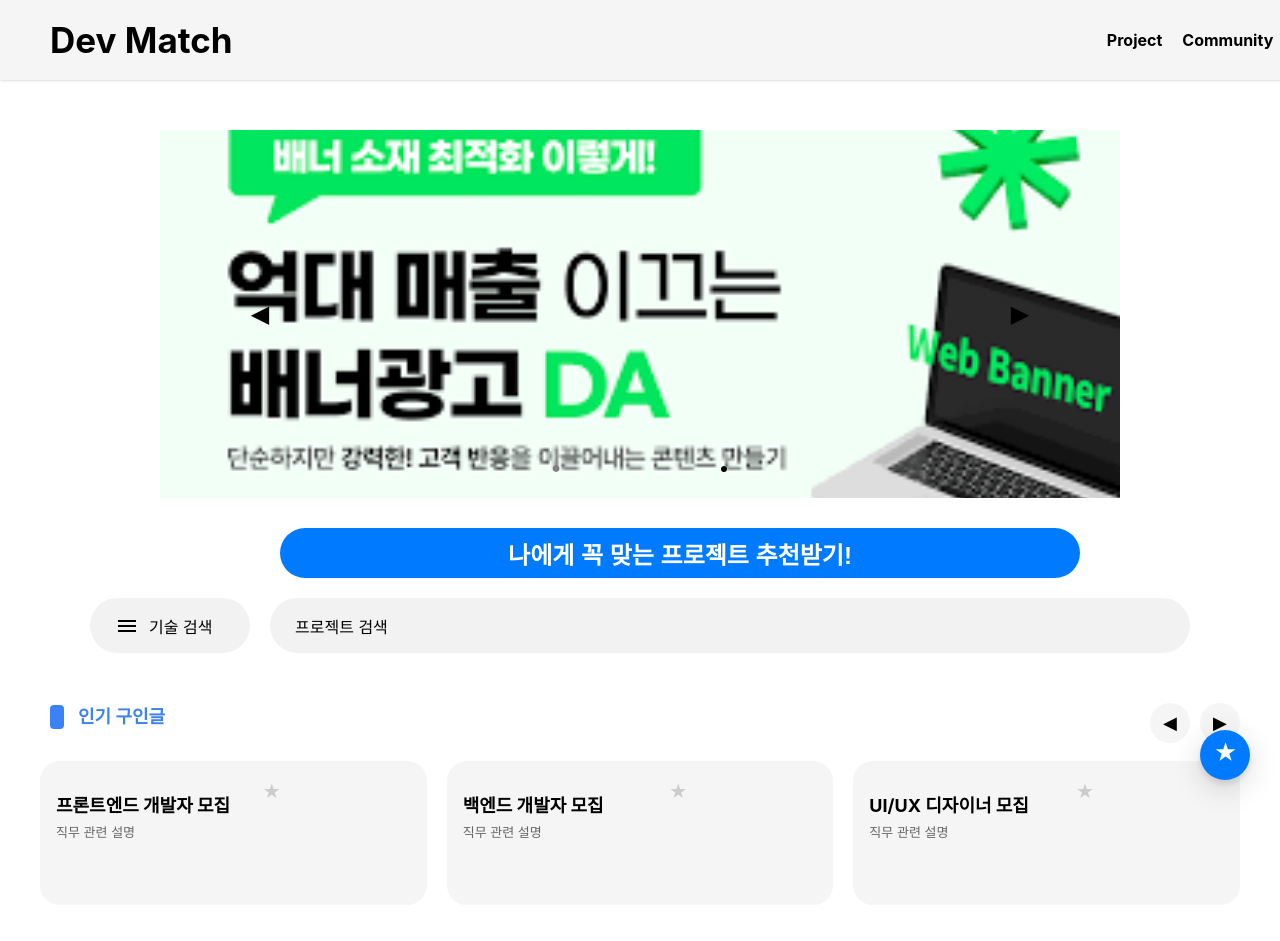
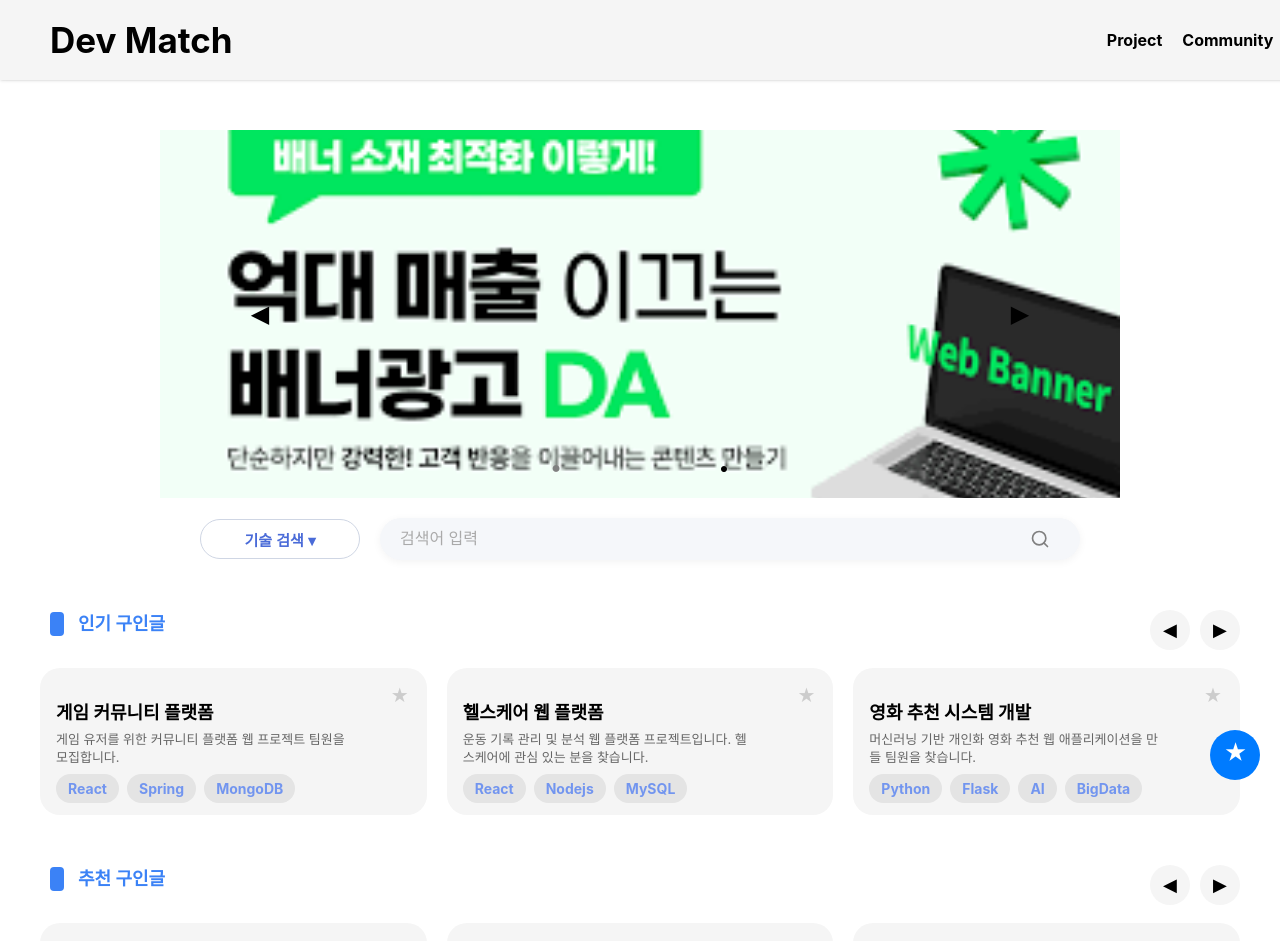
Before and after one commit to YNU-MIDAS-Capstone-Design/front-react, a React (Create React App) app in the folder frontend/: page / in a window 1280 px wide. Shown: the top 941 px of the page. Built offline with nearby package versions, Linux system fonts and the light colour scheme; no server answers.

Commit message:
Fix: 홈페이지 버튼 수정 및, 검색 추가

```diff
--- a/frontend/src/pages/Home.jsx
+++ b/frontend/src/pages/Home.jsx
@@ -1,52 +1,213 @@
 import React, { useState, useEffect } from "react";
+import { useNavigate } from "react-router-dom";
 import classNames from "classnames";
 import styles from "../style/Home.module.css";
+import axios from "axios";
 import banner1 from "../assets/banner.png";
 import banner2 from "../assets/banner2.png";
-import MenuIcon from "@mui/icons-material/Menu";
-import Modal from "../components/modal";
-import AlarmButton from "../components/alarmButton/AlarmButton";
+import StackFilter from "../components/template/StackFilter";
+import SearchBar from "../components/template/Homesearch";
 
 const banners = [banner1, banner2];
 
+const dummyData = {
+  recent: [
+    {
+      project_id: 1,
+      title: "AI 쇼핑몰 프로젝트",
+      description:
+        "AI 추천 알고리즘을 기반으로 한 스마트 쇼핑몰 웹 프로젝트의 팀원을 모집합니다.",
+      stackList: ["Python", "Django", "AI"],
+    },
+    {
+      project_id: 2,
+      title: "Spring Boot API 서버 개발",
+      description:
+        "Spring Boot를 활용한 쇼핑몰 백엔드 API 서버를 개발할 팀원을 찾습니다.",
+      stackList: ["Java", "Spring", "MySQL"],
+    },
+    {
+      project_id: 3,
+      title: "React UI/UX 개선",
+      description:
+        "React 기반의 UI/UX 개선 프로젝트를 함께할 프론트엔드 개발자를 모집합니다.",
+      stackList: ["React"],
+    },
+    {
+      project_id: 4,
+      title: "영화 추천 시스템 개발",
+      description:
+        "머신러닝 기반 개인화 영화 추천 웹 애플리케이션을 만들 팀원을 찾습니다.",
+      stackList: ["Python", "Flask", "AI", "BigData"],
+    },
+    {
+      project_id: 5,
+      title: "실시간 채팅 웹앱",
+      description:
+        "WebSocket 기반 실시간 채팅 웹앱 프로젝트에 참여할 인원을 모집합니다.",
+      stackList: ["Spring"],
+    },
+    {
+      project_id: 6,
+      title: "게임 커뮤니티 플랫폼",
+      description:
+        "게임 유저를 위한 커뮤니티 플랫폼 웹 프로젝트 팀원을 모집합니다.",
+      stackList: ["React", "Spring", "MongoDB"],
+    },
+  ],
+  popular: [
+    {
+      project_id: 6,
+      title: "게임 커뮤니티 플랫폼",
+      description:
+        "게임 유저를 위한 커뮤니티 플랫폼 웹 프로젝트 팀원을 모집합니다.",
+      stackList: ["React", "Spring", "MongoDB"],
+    },
+    {
+      project_id: 9,
+      title: "헬스케어 웹 플랫폼",
+      description:
+        "운동 기록 관리 및 분석 웹 플랫폼 프로젝트입니다. 헬스케어에 관심 있는 분을 찾습니다.",
+      stackList: ["React", "Nodejs", "MySQL"],
+    },
+    {
+      project_id: 4,
+      title: "영화 추천 시스템 개발",
+      description:
+        "머신러닝 기반 개인화 영화 추천 웹 애플리케이션을 만들 팀원을 찾습니다.",
+      stackList: ["Python", "Flask", "AI", "BigData"],
+    },
+    {
+      project_id: 10,
+      title: "여행 커뮤니티 웹 서비스",
+      description: "여행 후기 공유 및 동행 매칭 서비스 개발 프로젝트입니다.",
+      stackList: ["React", "Spring", "AWS"],
+    },
+    {
+      project_id: 1,
+      title: "AI 쇼핑몰 프로젝트",
+      description:
+        "AI 추천 알고리즘을 기반으로 한 스마트 쇼핑몰 웹 프로젝트의 팀원을 모집합니다.",
+      stackList: ["Python", "Django", "AI"],
+    },
+    {
+      project_id: 8,
+      title: "데이터 시각화 대시보드",
+      description:
+        "차트와 그래프를 포함한 웹 기반 데이터 대시보드 개발자를 모집합니다.",
+      stackList: ["Spring", "BigData"],
+    },
+  ],
+  recommend: [
+    {
+      project_id: 1,
+      title: "AI 쇼핑몰 프로젝트",
+      description:
+        "AI 추천 알고리즘을 기반으로 한 스마트 쇼핑몰 웹 프로젝트의 팀원을 모집합니다.",
+      stackList: ["Python", "Django", "AI"],
+    },
+    {
+      project_id: 2,
+      title: "Spring Boot API 서버 개발",
+      description:
+        "Spring Boot를 활용한 쇼핑몰 백엔드 API 서버를 개발할 팀원을 찾습니다.",
+      stackList: ["Java", "Spring", "MySQL"],
+    },
+    {
+      project_id: 3,
+      title: "React UI/UX 개선",
+      description:
+        "React 기반의 UI/UX 개선 프로젝트를 함께할 프론트엔드 개발자를 모집합니다.",
+      stackList: ["React"],
+    },
+    {
+      project_id: 4,
+      title: "영화 추천 시스템 개발",
+      description:
+        "머신러닝 기반 개인화 영화 추천 웹 애플리케이션을 만들 팀원을 찾습니다.",
+      stackList: ["Python", "Flask", "AI", "BigData"],
+    },
+    {
+      project_id: 5,
+      title: "실시간 채팅 웹앱",
+      description:
+        "WebSocket 기반 실시간 채팅 웹앱 프로젝트에 참여할 인원을 모집합니다.",
+      stackList: ["Spring"],
+    },
+    {
+      project_id: 6,
+      title: "게임 커뮤니티 플랫폼",
+      description:
+        "게임 유저를 위한 커뮤니티 플랫폼 웹 프로젝트 팀원을 모집합니다.",
+      stackList: ["React", "Spring", "MongoDB"],
+    },
+  ],
+};
+
 const Home = () => {
+  const [data, setData] = useState({ popular: [], recommend: [], recent: [] });
+  const [favorites, setFavorites] = useState({
+    popular: Array(6).fill(false),
+    recommend: Array(6).fill(false),
+    recent: Array(6).fill(false),
+  });
+  const [slideState, setSlideState] = useState({
+    popular: 0,
+    recommend: 0,
+    recent: 0,
+  });
+
+  const [errorMessage, setErrorMessage] = useState("");
+  const [isHidden, setIsHidden] = useState(true);
   const [currentSlide, setCurrentSlide] = useState(0);
   const totalSlides = banners.length;
 
-  // ✅ 각 섹션별 즐겨찾기 상태 분리 (객체 사용)
-  const [favorites, setFavorites] = useState({
-    job: Array(3).fill(false),
-    algo: Array(3).fill(false),
-    recent: Array(3).fill(false),
+  const [searchKeyword, setSearchKeyword] = useState("");
+  const [selectedStacks, setSelectedStacks] = useState([]);
+  const [isSearchOpen, setIsSearchOpen] = useState(false);
+
+  const navigate = useNavigate();
+
+  useEffect(() => {
+    axios
+      .get("/api/jobs")
+      .then((res) => {
+        if (res.data.code === "SU") {
+          setData({
+            recent: res.data.recent || [],
+            popular: res.data.popular || [],
+            recommend: res.data.recommend || [],
           });
+        } else {
+          setErrorMessage(`[${res.data.code}] ${res.data.message}`);
+        }
+      })
+      .catch((err) => {
+        console.warn("백엔드 연동 실패. 더미 데이터를 사용합니다.");
+        setData(dummyData);
 
-  const [isHidden, setIsHidden] = useState(true);
-  const [jobSlide, setJobSlide] = useState(0);
-  const [algoSlide, setAlgoSlide] = useState(0);
-  const [recentSlide, setRecentSlide] = useState(0);
+        const isBackendError = err.response?.data?.code && err.response?.data?.message;
+        if (isBackendError) {
+          const { code, message } = err.response.data;
+          setErrorMessage(`[${code}] ${message}`);
+        } else {
+          setErrorMessage("");
+        }
+      });
+  }, []);
 
-  // ✅ 스크롤 감지해서 Match 고정 + 하단 Match 추가
+
+
   useEffect(() => {
     const handleScroll = () => {
-      const bannerHeight = document.querySelector(
-        `.${styles.Banner}`
-      ).offsetHeight;
+      const bannerHeight = document.querySelector(`.${styles.Banner}`)?.offsetHeight || 0;
       const scrollThreshold = bannerHeight * 0.6;
-
-      if (window.scrollY > bannerHeight) {
-        setIsHidden(false);
-      } else if (window.scrollY < scrollThreshold) {
-        setIsHidden(true);
-      }
+      setIsHidden(window.scrollY < scrollThreshold);
     };
-
     window.addEventListener("scroll", handleScroll);
-    return () => {
-      window.removeEventListener("scroll", handleScroll);
-    };
+    return () => window.removeEventListener("scroll", handleScroll);
   }, []);
 
-  // ✅ 배너 슬라이드 기능
   const nextSlide = () => {
     setCurrentSlide((prev) => (prev + 1) % totalSlides);
   };
@@ -55,59 +216,6 @@ const Home = () => {
     setCurrentSlide((prev) => (prev - 1 + totalSlides) % totalSlides);
   };
 
-  const goToSlide = (index) => {
-    setCurrentSlide(index);
-  };
-
-  // ✅ 구인글 슬라이드 기능 (3개씩 이동)
-  const jobSlides = [
-    ["프론트엔드 개발자 모집", "백엔드 개발자 모집", "UI/UX 디자이너 모집"],
-    ["데이터 엔지니어 모집", "AI 연구원 모집", "머신러닝 엔지니어 모집"],
-    ["모바일 앱 개발자 모집", "QA 엔지니어 모집", "프로덕트 매니저 모집"],
-  ];
-  const totalJobSlides = jobSlides.length;
-
-  const nextJobSlide = () => {
-    setJobSlide((prev) => (prev + 1) % totalJobSlides);
-  };
-
-  const prevJobSlide = () => {
-    setJobSlide((prev) => (prev - 1 + totalJobSlides) % totalJobSlides);
-  };
-
-  // ✅ 추천 알고리즘 구인글 슬라이드
-  const algoSlides = [
-    ["데이터 엔지니어 모집", "AI 연구원 모집", "머신러닝 엔지니어 모집"],
-    ["프론트엔드 개발자 모집", "백엔드 개발자 모집", "UI/UX 디자이너 모집"],
-  ];
-  const totalAlgoSlides = algoSlides.length;
-
-  const nextAlgoSlide = () => {
-    setAlgoSlide((prev) => (prev + 1) % totalAlgoSlides);
-  };
-
-  const prevAlgoSlide = () => {
-    setAlgoSlide((prev) => (prev - 1 + totalAlgoSlides) % totalAlgoSlides);
-  };
-
-  // ✅ 최근 구인글 슬라이드
-  const recentSlides = [
-    ["모바일 앱 개발자 모집", "QA 엔지니어 모집", "프로덕트 매니저 모집"],
-    ["데이터 엔지니어 모집", "AI 연구원 모집", "머신러닝 엔지니어 모집"],
-  ];
-  const totalRecentSlides = recentSlides.length;
-
-  const nextRecentSlide = () => {
-    setRecentSlide((prev) => (prev + 1) % totalRecentSlides);
-  };
-
-  const prevRecentSlide = () => {
-    setRecentSlide(
-      (prev) => (prev - 1 + totalRecentSlides) % totalRecentSlides
-    );
-  };
-
-  // ✅ 즐겨찾기(★) 버튼 상태 변경 (각 섹션별로 저장)
   const toggleFavorite = (section, index) => {
     setFavorites((prev) => ({
       ...prev,
@@ -115,17 +223,84 @@ const Home = () => {
     }));
   };
 
-  const [modal, setmodal] = useState(false);
+  const nextJobSectionSlide = (key) => {
+    const max = Math.ceil(data[key].length / 3);
+    setSlideState((prev) => ({ ...prev, [key]: (prev[key] + 1) % max }));
+  };
+
+  const prevJobSectionSlide = (key) => {
+    const max = Math.ceil(data[key].length / 3);
+    setSlideState((prev) => ({ ...prev, [key]: (prev[key] - 1 + max) % max }));
+  };
+
+  const renderSection = (title, key) => {
+    const max = Math.ceil(data[key].length / 3);
+    const jobsToShow = data[key].slice(
+      slideState[key] * 3,
+      slideState[key] * 3 + 3
+    );
 
     return (
-    <>
+      <section className={styles.popularJobListings}>
+        <header className={styles.sectionHeader}>
+          <div className={styles.indicatorContainer}>
+            <div className={styles.blueIndicator}></div>
+          </div>
+          <h2 className={styles.sectionTitle}>{title}</h2>
+          <div className={styles.jobSlideButtons}>
+            <button
+              className={classNames(styles.jobArrow, styles.leftJobArrow)}
+              onClick={() => prevJobSectionSlide(key)}
+              disabled={max <= 1}
+            >
+              ◀
+            </button>
+            <button
+              className={classNames(styles.jobArrow, styles.rightJobArrow)}
+              onClick={() => nextJobSectionSlide(key)}
+              disabled={max <= 1}
+            >
+              ▶
+            </button>
+          </div>
+        </header>
+
+        <div className={styles.jobListingsContainer}>
+          {jobsToShow.map((job, index) => (
+            <div key={job.project_id} className={styles.jobCard}>
+              <button
+                className={classNames(styles.starButton, {
+                  [styles.active]: favorites[key]?.[index + slideState[key] * 3],
+                })}
+                onClick={() => toggleFavorite(key, index + slideState[key] * 3)}
+              >
+                ★
+              </button>
+              <h3 className={styles.jobTitle}>{job.title}</h3>
+              <p className={styles.jobDescription}>{job.description}</p>
+              <div className={styles.stackList}>
+                {job.stackList?.map((stack, i) => (
+                  <span key={i} className={styles.stackItem}>
+                    {stack}
+                  </span>
+                ))}
+              </div>
+            </div>
+          ))}
+        </div>
+      </section>
+    );
+  };
+
+  return (
     <div className={styles.HomeContainer}>
+      {/* 배너 */}
       <section className={styles.Banner}>
         <div
           className={styles.SliderTrack}
           style={{
             transform: `translateX(-${currentSlide * 100}%)`,
-              width: `${totalSlides * 100}%`,
+            width: `${banners.length * 100}%`,
           }}
         >
           {banners.map((banner, index) => (
@@ -137,149 +312,74 @@ const Home = () => {
             />
           ))}
         </div>
-
-          {/* ✅ 배너 네비게이션 (도트 버튼) */}
         <nav className={styles.slideNav}>
           <div className={styles.slideDots}>
-              {Array.from({ length: totalSlides }).map((_, index) => (
+            {banners.map((_, index) => (
               <button
                 key={index}
-                  onClick={() => goToSlide(index)}
+                onClick={() => setCurrentSlide(index)}
                 className={classNames(styles.dotButton, {
                   [styles.active]: currentSlide === index,
                 })}
-                  aria-label={`Go to slide ${index + 1}`}
-                  aria-current={currentSlide === index ? "true" : "false"}
               >
                 ●
               </button>
             ))}
           </div>
         </nav>
-
-          {/* ✅ 좌우 화살표 버튼 */}
-          <button
-            className={`${styles.arrowButton} ${styles.leftArrow}`}
-            onClick={prevSlide}
-          >
-            ◀
-          </button>
-          <button
-            className={`${styles.arrowButton} ${styles.rightArrow}`}
-            onClick={nextSlide}
-          >
-            ▶
-          </button>
+        <button className={styles.arrowButton + " " + styles.leftArrow} onClick={prevSlide}>◀</button>
+        <button className={styles.arrowButton + " " + styles.rightArrow} onClick={nextSlide}>▶</button>
       </section>
 
-        <button className={styles.Match}>
-          나에게 꼭 맞는 프로젝트 추천받기!
+      {/* 검색바 */}
+      <div className={styles.searchBar}>
+        <button
+          className={styles.filterButton}
+          onClick={() => setIsSearchOpen(true)}
+        >
+          기술 검색 ▾
         </button>
-
-        <div className={styles.searchBar}>
-          <div className={styles.ellipse}>
-            <MenuIcon />
-            <div>기술 검색</div>
-          </div>
-          <div className={styles.ellipse} style={{ width: "950px" }}>
-            프로젝트 검색
-          </div>
+        <SearchBar
+          keyword={searchKeyword}
+          setKeyword={setSearchKeyword}
+          onSearch={() => {
+            if (searchKeyword.trim() !== "") {
+              navigate(`/project?keyword=${encodeURIComponent(searchKeyword)}`);
+            }
+          }}
+        />
       </div>
 
+      {/* 스택 필터 모달 */}
+      {isSearchOpen && (
+        <StackFilter
+          selectedStacks={selectedStacks}
+          setSelectedStacks={setSelectedStacks}
+          onClose={() => setIsSearchOpen(false)}
+          onApply={() => setIsSearchOpen(false)}
+        />
+      )}
+
+      {/* 하단 모집 버튼 */}
       <button
         className={classNames(styles.Match2, styles.fixed, {
           [styles.hidden]: isHidden,
         })}
-          style={{
-            display: "flex",
-            flexDirection: "column",
-            alignItems: "center",
-            justifyContent: "center",
-          }}
+        style={{ display: "flex", flexDirection: "column", alignItems: "center", justifyContent: "center" }}
       >
-          <span style={{ fontSize: "16px" }}>
-            마음에 드는 프로젝트가 없다면?
-          </span>
-          <span style={{ fontSize: "24px", fontWeight: "bold" }}>
-            모집하기!
-          </span>
+        <span style={{ fontSize: "16px" }}>마음에 드는 프로젝트가 없다면?</span>
+        <span style={{ fontSize: "24px", fontWeight: "bold" }}>모집하기!</span>
       </button>
 
-        {/* Alarm 버튼 */}
-        <button className={`${styles.alarmButton} ${modal ? styles.alarmButtonX : styles.alarmButtonstar}`}
-        onClick={() => setmodal((prev) => !prev)}></button>
-        <AlarmButton isOpen={modal} onClose={() => setmodal(false)} />
+      <button className={styles.alarmButton}></button>
 
-        {/* ✅ 구인글 슬라이드 */}
-        {[
-          {
-            title: "인기 구인글",
-            slides: jobSlides,
-            slideState: jobSlide,
-            prevFunc: prevJobSlide,
-            nextFunc: nextJobSlide,
-            section: "job",
-          },
-          {
-            title: "추천 알고리즘 구인글",
-            slides: algoSlides,
-            slideState: algoSlide,
-            prevFunc: prevAlgoSlide,
-            nextFunc: nextAlgoSlide,
-            section: "algo",
-          },
-          {
-            title: "최근 구인글",
-            slides: recentSlides,
-            slideState: recentSlide,
-            prevFunc: prevRecentSlide,
-            nextFunc: nextRecentSlide,
-            section: "recent",
-          },
-        ].map((section, sectionIndex) => (
-          <section key={sectionIndex} className={styles.popularJobListings}>
-            <header className={styles.sectionHeader}>
-              <div className={styles.indicatorContainer}>
-                <div className={styles.blueIndicator}></div>
+      {errorMessage && <div className={styles.errorBox}>{errorMessage}</div>}
+
+      {/* 프로젝트 섹션 */}
+      {renderSection("인기 구인글", "popular")}
+      {renderSection("추천 구인글", "recommend")}
+      {renderSection("최근 구인글", "recent")}
     </div>
-              <h2 className={styles.sectionTitle}>{section.title}</h2>
-              <div className={styles.jobSlideButtons}>
-                <button
-                  className={classNames(styles.jobArrow, styles.leftJobArrow)}
-                  onClick={section.prevFunc}
-                >
-                  ◀
-                </button>
-                <button
-                  className={classNames(styles.jobArrow, styles.rightJobArrow)}
-                  onClick={section.nextFunc}
-                >
-                  ▶
-                </button>
-              </div>
-            </header>
-
-            {/* 구인글 카드 목록 (슬라이드) */}
-            <div className={styles.jobListingsContainer}>
-              {section.slides[section.slideState].map((title, index) => (
-                <div key={index} className={styles.jobCard}>
-                  <button
-                    className={classNames(styles.starButton, {
-                      [styles.active]: favorites[section.section][index],
-                    })}
-                    onClick={() => toggleFavorite(section.section, index)}
-                  >
-                    ★
-                  </button>
-                  <h3 className={styles.jobTitle}>{title}</h3>
-                  <p className={styles.jobDescription}>직무 관련 설명</p>
-                </div>
-              ))}
-            </div>
-          </section>
-        ))}
-      </div>
-    </>
   );
 };
 
--- a/frontend/src/style/Home.module.css
+++ b/frontend/src/style/Home.module.css
@@ -97,8 +97,6 @@
   left: 20px;
 }
 
-/* 검색 */
-/* ✅ 검색 바 전체 스타일 (중앙 정렬) */
 .searchBar {
   width: 100%;
   max-width: 1100px; /* ✅ 화면 크기에 맞게 중앙 정렬 */
@@ -119,28 +117,6 @@
   gap: 10px;
   padding: 0 25px; /* ✅ 좌우 패딩 증가 (버튼 크기 조정) */
   min-width: 110px; /* ✅ 최소 너비 추가하여 크기 균형 유지 */
-}
-
-/* ✅ 기본 Match 스타일 (중앙 정렬 유지) */
-.Match {
-  display: flex;
-  align-items: center;
-  justify-content: center;
-  position: relative;
-  left: 50%;
-  transform: translateX(-70%);
-  width: 90%;
-  max-width: 800px;
-  font-size: 24px;
-  font-weight: bold;
-  color: white;
-  background-color: #007bff;
-  padding: 20px;
-  min-height: 50px;
-  border-radius: 32px;
-  border: none;
-  z-index: 1000;
-  margin-top: 30px;
 }
 
 .Match2 {
@@ -185,6 +161,30 @@
   pointer-events: none; /* ✅ 안보일 때 클릭 방지 */
 }
 
+.filterButton {
+  display: flex;
+  align-items: center;
+  justify-content: center;
+  padding: 10px 20px;
+  border: 1px solid #cfd6e4;
+  border-radius: 50px;
+  background-color: #fff;
+  color: #4a6bd8;
+  font-weight: 600;
+  font-size: 15px;
+  cursor: pointer;
+  transition: background-color 0.2s, color 0.2s, border 0.2s;
+}
+
+.filterButton:hover {
+  background-color: #f5f8ff;
+  border-color: #4a6bd8;
+}
+
+.filterButton:active {
+  background-color: #e6edff;
+}
+
 /* ✅ Alarm 버튼 (우측 하단 고정) */
 .alarmButton {
   background-color: #007bff;
@@ -206,13 +206,12 @@
   box-shadow: none;
   position: fixed;
   bottom: 20px;
-  right: 30px;
+  right: 20px;
   z-index: 1000;
   transition: background 0.3s ease, transform 0.2s ease;
-  box-shadow: rgba(0, 0, 0, 0.1) 0px 4px 6px, rgba(0, 0, 0, 0.15) 0px 8px 30px;
 }
 
-.alarmButtonstar::before {
+.alarmButton::before {
   content: "★";
   position: absolute;
   top: 45%;
@@ -220,25 +219,8 @@
   transform: translate(-50%, -50%);
 }
 
-.alarmButtonstar:hover {
+.alarmButton:hover {
   background-color: #0056b3;
-}
-
-.alarmButtonX {
-  background-color: rgb(172, 172, 172);
-}
-
-.alarmButtonX::before {
-  content: "×";
-  font-size: 36px;
-  position: absolute;
-  top: 50%;
-  left: 50%;
-  transform: translate(-50%, -50%);
-}
-
-.alarmButtonX:hover {
-  background-color: rgb(134, 134, 134);
 }
 
 .alarmButton:active {
@@ -308,8 +290,9 @@
 
 /* ✅ 개별 구인글 카드 높이 줄이기 */
 .jobCard {
+  position: relative; /* ✅ 별(★)을 정확히 배치하기 위해 추가 */
   flex: 1;
-  min-height: 120px; /* ✅ 높이 줄이기 */
+  min-height: 120px;
   max-height: 140px;
   border-radius: 20px;
   background-color: rgba(245, 245, 245, 1);
@@ -320,7 +303,7 @@
   cursor: pointer;
   transition: background 0.3s ease;
   text-align: left;
-  position: relative;
+  padding-right: 80px;
 }
 
 /* ✅ 구인글 제목 */
@@ -387,16 +370,52 @@
   transform: scale(0.9);
 }
 
+.cardHeader {
+  position: absolute;
+  top: 12px;
+  right: 16px;
+}
+
+.cardContent {
+  display: flex;
+  flex-direction: column;
+  padding-left: 12px;
+}
+
+.stackList {
+  display: flex;
+  gap: 8px;
+  flex-wrap: wrap; /* 줄바꿈 허용 */
+  margin-top: 8px;
+}
+
+.stackItem {
+  background-color: #e4e4e4;
+  color: #7295ef;
+  padding: 6px 12px;
+  border-radius: 20px;
+  font-size: 14px;
+  font-weight: bold;
+}
+
 /* ✅ 별 버튼 */
 .starButton {
   position: absolute;
-  top: 10px;
-  right: 10px;
+  top: 12px;
+  right: 12px;
   background: none;
   border: none;
   font-size: 20px;
   cursor: pointer;
   color: #ccc;
+  transition: transform 0.2s ease-in-out;
+  width: 30px;
+  height: 30px;
+  line-height: 30px;
+  text-align: center;
+  display: flex;
+  align-items: center;
+  justify-content: center;
 }
 
 .starButton.active {
```
Lines whose indentation alone changed are shown as unchanged.
